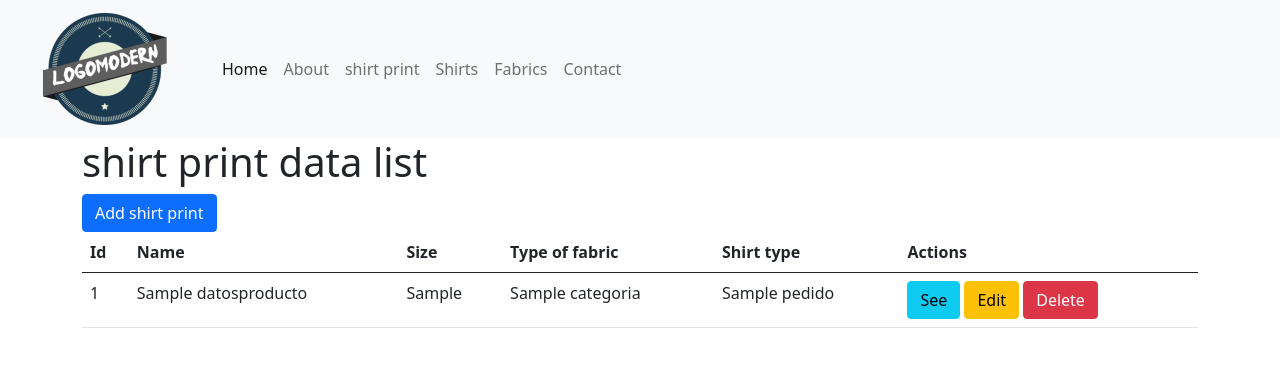
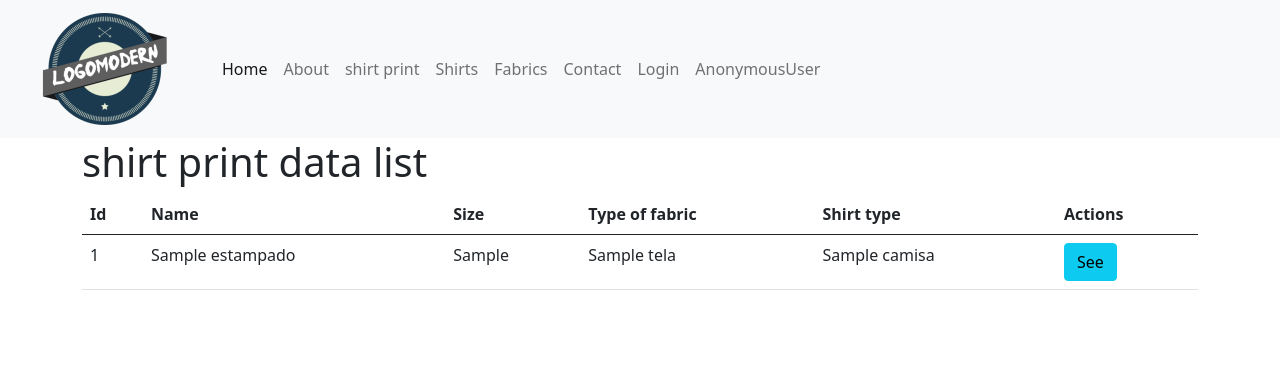
Before and after one commit to yuliethbernal03/almacenCamisas, a Django app: page /shirt_print/ in a window 1280 px wide. Shown: the top 367 px of the page. Run offline with Django 3.2, Linux system fonts and the light colour scheme; tables that the repository leaves empty hold one stand-in row (values such as "Sample post"); some libraries are stand-ins or nearby versions.

Commit message:
05 actualizacion

```diff
--- a/home/admin.py
+++ b/home/admin.py
@@ -2,6 +2,6 @@
 from .models import *
 
 # Register your models here.
-admin.site.register(Categoria)
-admin.site.register(Pedido)
-admin.site.register(DatosProducto)
+admin.site.register(Tela)
+admin.site.register(Camisa)
+admin.site.register(Estampados)
--- a/home/models.py
+++ b/home/models.py
@@ -1,28 +1,28 @@
 from django.db import models
 
 # Create your models here.
-class Categoria(models.Model):
+class Tela(models.Model):
     Nombre = models.CharField(max_length = 100)
     Descripcion = models.TextField(max_length = 500)
 
     def __str__ (self):
         return self.Nombre
 
-class Pedido(models.Model):
+class Camisa(models.Model):
     Nombre = models.CharField(max_length = 100)
     Fecha_Entrada = models.DateField()
-    categoria = models.ForeignKey(Categoria, models.PROTECT)
+    categoria = models.ForeignKey(Tela, models.PROTECT)
     Cantidad = models.IntegerField()
 
     def __str__ (self):
         return self.Nombre
 
-class DatosProducto(models.Model):
+class Estampados(models.Model):
     Nombre = models.CharField(max_length = 100)
     Talla = models.CharField(max_length = 6)
     Descripcion = models.CharField(max_length = 200)
-    categoria = models.ForeignKey(Categoria, models.PROTECT)
-    pedido = models.OneToOneField(Pedido, models.PROTECT)
+    categoria = models.ForeignKey(Tela, models.PROTECT)
+    pedido = models.OneToOneField(Camisa, models.PROTECT)
 
     def __str__ (self):
         return self.Nombre
--- a/home/urls.py
+++ b/home/urls.py
@@ -18,4 +18,6 @@
     path('edit_tShirt/<int:id_shirt>', edit_tShirt_view, name = 'edit_tShirt_view'),
     path('remove_tFabric/<int:id_fabric>', remove_tFabric_view, name = 'remove_tFabric_view'),
     path('edit_tFabric/<int:id_fabric>', edit_tFabric_view, name = 'edit_tFabric_view'),
+    path('login/', login_view, name = 'login_view'),
+    path('logout/', logout_view, name = 'logout_view'),
 ]
--- a/home/views.py
+++ b/home/views.py
@@ -1,6 +1,7 @@
 from django.shortcuts import render, redirect
 from .forms import *
 from .models import *
+from django.contrib.auth import login, logout, authenticate
 
 # Create your views here.
 def home_view(request):
@@ -28,15 +29,15 @@
     return render (request, 'contact.html', locals())
 
 def shirt_print_view(request):
-    listShirtPrint = DatosProducto.objects.filter()
+    listShirtPrint = Estampados.objects.filter()
     return render (request, 'shirt_prin.html', locals())
 
 def shirts_view(request):
-    listShirts = Pedido.objects.filter()
+    listShirts = Camisa.objects.filter()
     return render (request, 'shirts.html', locals())
 
 def fabrics_view(request):
-    listFabrics = Categoria.objects.filter()
+    listFabrics = Tela.objects.filter()
     return render (request, 'fabrics.html', locals())
 
 def add_shirt_print_view(request):
@@ -50,7 +51,7 @@
 
     return render (request, 'add_shirt_print.html', locals())
 
-def add_tShirt_view (request):
+def add_tShirt_view(request):
     if request.method == 'POST':
         formulario = agregar_tCamisa_form(request.POST, request.FILES)
         if formulario.is_valid():
@@ -61,7 +62,7 @@
 
     return render (request, 'add_tShirt.html', locals())
 
-def add_tFabric_view (request):
+def add_tFabric_view(request):
     if request.method == 'POST':
         formulario = agregar_tTela_form(request.POST, request.FILES)
         if formulario.is_valid():
@@ -73,16 +74,16 @@
     return render (request, 'add_tFabric.html', locals())
 
 def see_shirt_print_view(request, id_print):
-    detalle = DatosProducto.objects.get(id=id_print)
+    detalle = Estampados.objects.get(id=id_print)
     return render(request, 'see_shirt_print.html', locals())
 
-def remove_shirt_print_view (request, id_print):
-    objeto = DatosProducto.objects.get(id=id_print)
+def remove_shirt_print_view(request, id_print):
+    objeto = Estampados.objects.get(id=id_print)
     objeto.delete()
     return redirect ('/shirt_print/')
 
-def edit_shirt_print_view (request, id_print):
-    objeto = DatosProducto.objects.get(id=id_print)
+def edit_shirt_print_view(request, id_print):
+    objeto = Estampados.objects.get(id=id_print)
     if request.method == 'POST':
         formulario  = agregar_tEstampado_form(request.POST, request.FILES, instance = objeto)
         if formulario.is_valid():
@@ -92,13 +93,13 @@
         formulario = agregar_tEstampado_form(instance = objeto)
     return render (request, 'add_shirt_print.html', locals())
 
-def remove_tShirt_view (request, id_shirt):
-    objeto = Pedido.objects.get(id=id_shirt)
+def remove_tShirt_view(request, id_shirt):
+    objeto = Camisa.objects.get(id=id_shirt)
     objeto.delete()
     return redirect ('/shirts/')
 
-def edit_tShirt_view (request, id_shirt):
-    objeto = Pedido.objects.get(id = id_shirt)
+def edit_tShirt_view(request, id_shirt):
+    objeto = Camisa.objects.get(id = id_shirt)
     if request.method == 'POST':
         formulario  = agregar_tCamisa_form(request.POST, request.FILES, instance = objeto)
         if formulario.is_valid():
@@ -108,13 +109,13 @@
         formulario = agregar_tCamisa_form(instance = objeto)
     return render (request, 'add_tShirt.html', locals())
 
-def remove_tFabric_view (request, id_fabric):
-    objeto = Categoria.objects.get(id=id_fabric)
+def remove_tFabric_view(request, id_fabric):
+    objeto = Tela.objects.get(id=id_fabric)
     objeto.delete()
     return redirect ('/fabrics/')
 
-def edit_tFabric_view (request, id_fabric):
-    objeto = Categoria.objects.get(id = id_fabric)
+def edit_tFabric_view(request, id_fabric):
+    objeto = Tela.objects.get(id = id_fabric)
     if request.method == 'POST':
         formulario  = agregar_tTela_form(request.POST, request.FILES, instance = objeto)
         if formulario.is_valid():
@@ -123,3 +124,25 @@
     else:
         formulario = agregar_tTela_form(instance = objeto)
     return render (request, 'add_tFabric.html', locals())
+
+def login_view(request):
+    usu = ""
+    cla = ""
+    if request.method == 'POST':
+        formulario = login_form(request.POST)
+        if formulario.is_valid():
+            usu = formulario.cleaned_data['usuario']
+            cla = formulario.cleaned_data['clave']
+            usuario = authenticate(username = usu, password = cla)
+            if usuario  is not None and usuario.is_active:
+                login(request, usuario)
+                return redirect ('/')
+            else:
+                msj = "Usuario o clave incorrectos."
+    else:
+        formulario = login_form()
+    return render(request, 'login.html', locals())
+
+def logout_view(request):
+    logout(request)
+    return redirect('/login/')
--- a/templates/base.html
+++ b/templates/base.html
@@ -26,6 +26,13 @@
                   <a class="nav-link" href="{% url 'shirts_view' %}">Shirts</a>
                   <a class="nav-link" href="{% url 'fabrics_view' %}">Fabrics</a>
                   <a class="nav-link" href="{% url 'contact_view' %}">Contact</a>
+
+                  {% if request.user.is_authenticated %}
+                      <a class="nav-link" href="{% url 'logout_view' %}">Logout</a>
+                  {% else %}
+                      <a class="nav-link" href="{% url 'login_view' %}">Login</a>
+                  {% endif %}
+                      <a class="nav-link" href="">{{ request.user }}</a>
              </div>
           </div>
       </div>
--- a/templates/contact.html
+++ b/templates/contact.html
@@ -7,16 +7,16 @@
 {% block contenido %}
 
     {% if enviado %}
-    <h2>Informacion suministrada</h2>
+     <h2>Informacion suministrada</h2>
         {{ email }} <br>
         {{ title }} <br>
         {{ text }}
     {% else %}
-    <h2>contactanos</h2>
+     <h2>contactanos</h2>
         <form action="" method="POST">
             {% csrf_token %}
             {{ formulario.as_p }}
             <input type="submit" value="Enviar">
        </form>
     {% endif %}
-    {% endblock %}
+{% endblock %}
--- a/templates/shirt_prin.html
+++ b/templates/shirt_prin.html
@@ -6,7 +6,10 @@
 
 {% block contenido %}
    <h1>shirt print data list</h1>
-   <a href="{% url 'add_shirt_print_view' %}" class="btn btn-primary">Add shirt print</a>
+   {% if request.user.is_authenticated and request.user.is_superuser %}
+     <a href="{% url 'add_shirt_print_view' %}" class="btn btn-primary">Add shirt print</a>
+   {% endif %}
+
     <table class="table">
       <thead>
         <tr>
@@ -28,8 +31,10 @@
             <td>{{ p.pedido }}</td>
             <td>
               <a href="{% url 'see_shirt_print_view' id_print=p.id %}" class="btn btn-info">See</a>
-              <a href="{% url 'edit_shirt_print_view' id_print=p.id %}" class="btn btn-warning">Edit</a>
-              <a href="{% url 'remove_shirt_print_view' id_print=p.id %}" class="btn btn-danger">Delete</a>
+              {% if request.user.is_authenticated and request.user.is_superuser %}
+                  <a href="{% url 'edit_shirt_print_view' id_print=p.id %}" class="btn btn-warning">Edit</a>
+                  <a href="{% url 'remove_shirt_print_view' id_print=p.id %}" class="btn btn-danger">Delete</a>
+              {% endif %}
             </td>
         </tr>
         {% endfor %}
--- a/webservices/serializer.py
+++ b/webservices/serializer.py
@@ -3,15 +3,15 @@
 
 class fabric_serializer(serializers.HyperlinkedModelSerializer):
     class Meta:
-        model = Categoria
+        model = Tela
         fields = ('url', 'Nombre', 'Descripcion')
 
 class shirt_serializer(serializers.HyperlinkedModelSerializer):
     class Meta:
-        model = Pedido
+        model = Camisa
         fields = ('url', 'Nombre', 'Fecha_Entrada', 'categoria', 'Cantidad')
 
 class product_serializer(serializers.HyperlinkedModelSerializer):
     class Meta:
-        model = DatosProducto
+        model = Estampados
         fields = ('url', 'Nombre', 'Talla', 'Descripcion', 'categoria', 'pedido')
--- a/webservices/views.py
+++ b/webservices/views.py
@@ -3,13 +3,13 @@
 from rest_framework import viewsets
 # Create your views here.
 class fabric_viewset(viewsets.ModelViewSet):
-    queryset = Categoria.objects.all()
+    queryset = Tela.objects.all()
     serializer_class = fabric_serializer
 
 class  shirt_viewset (viewsets.ModelViewSet):
-    queryset = Pedido.objects.all()
+    queryset = Camisa.objects.all()
     serializer_class = shirt_serializer
 
 class  product_viewset (viewsets.ModelViewSet):
-    queryset = DatosProducto.objects.all()
+    queryset = Estampados.objects.all()
     serializer_class = product_serializer
```
Also changed, not shown: camisas/settings.py (+25 -24 lines), home/forms.py (+7 -3 lines), templates/fabrics.html (+7 -3 lines), templates/login.html (added, +15 -0 lines), templates/shirts.html (+7 -3 lines), home/migrations/0003_auto_20210513_1703.py (added).
